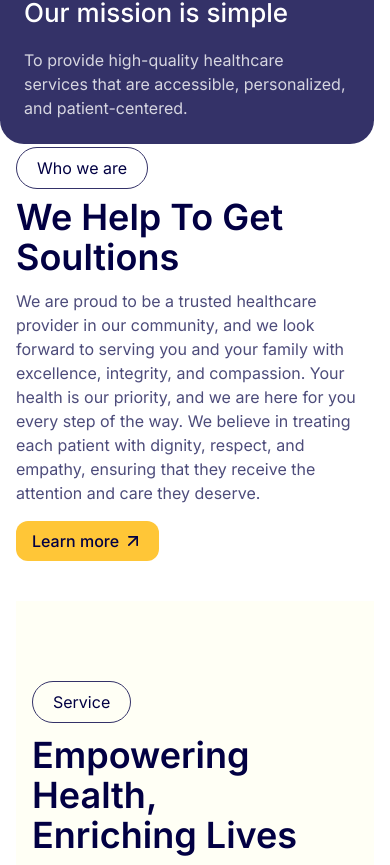
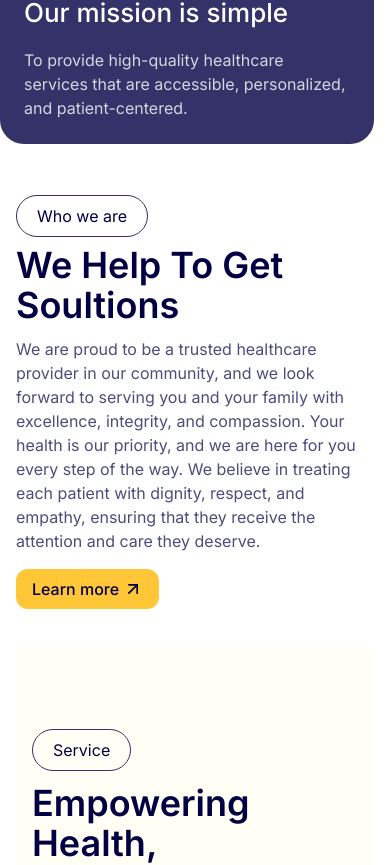
Before and after one commit to devo-ab/docPluss, a React (Vite) app: page / in a window 390 px wide. Shown: the part 1912-2777 px from the top of the page. Built offline with nearby package versions, Linux system fonts and the light colour scheme.

Commit message:
all done

```diff
--- a/src/components/CarePatient/CarePatient.jsx
+++ b/src/components/CarePatient/CarePatient.jsx
@@ -1,4 +1,3 @@
-import star from "../../assets/carePoint/fi-sr-star.png";
 import pro1 from "../../assets/carePoint/Ellipse 2.png";
 import pro2 from "../../assets/carePoint/Ellipse 3.png";
 import pro3 from "../../assets/carePoint/Ellipse 4.png";
@@ -6,6 +5,7 @@ import pro4 from "../../assets/carePoint/Ellipse 5.png";
 import pi from "../../assets/carePoint/Pi.png";
 import badge from "../../assets/carePoint/badge.png";
 import coin from "../../assets/carePoint/coin.png";
+import star from "../../assets/carePoint/fi-sr-star.png";
 import video from "../../assets/carePoint/video.png";
 
 const CarePatient = () => {
--- a/src/components/Discount/Discount.jsx
+++ b/src/components/Discount/Discount.jsx
@@ -5,14 +5,14 @@ import { LuArrowUpRight } from "react-icons/lu";
 const Discount = () => {
   return (
     <div className="mt-20 relative overflow-hidden">
-      <img className="w-full h-fit rounded-3xl" src={img} alt="" />
+      <img className="w-full h-[350px] md:h-auto object-cover rounded-3xl" src={img} alt="" />
       <div className="absolute inset-0 bg-gradient-to-r from-[#020043] to-[#0200434d] rounded-3xl"></div>
 
       <div className="absolute top-4 md:top-16 right-4 md:right-16">
         <img className="w-20 md:w-full" src={logo} alt="" />
       </div>
 
-      <div className="absolute top-2 md:top-1/4 p-4 md:p-12">
+      <div className="absolute bottom-2 md:top-1/4 p-4 md:p-12">
         <p className="text-2xl md:text-5xl font-semibold text-white">Get Your</p>
         <p className="text-2xl md:text-5xl font-semibold text-white md:mt-3">First Appointment</p>
         <p className="text-2xl md:text-5xl font-semibold text-white md:mt-3">at 50% Off!</p>
--- a/src/components/Solution/Solution.jsx
+++ b/src/components/Solution/Solution.jsx
@@ -4,7 +4,7 @@ import img from "../../assets/images/Rectangle 24.png"
 const Solution = () => {
     return (
         <div className="mt-20 md:mt-20 text-[#020043] flex flex-col-reverse md:flex-row">
-            <div className="mt-28 md:mt-0 flex-1">
+            <div className="mt-40 md:mt-0 flex-1">
                 <p className=" border border-[#343268] px-5 py-2 rounded-3xl w-fit">Who we are</p>
                 <p className="text-4xl font-semibold mt-2">We Help To Get <br /> Soultions</p>
                 <p className="text-[#4d4c7b] mt-3 w-full md:w-[475px]">We are proud to be a trusted healthcare provider in our community, and we look forward to serving you and your family with excellence, integrity, and compassion. Your health is our priority, and we are here for you every step of the way. We believe in treating each patient with dignity, respect, and empathy, ensuring that they receive the attention and care they deserve.
```
